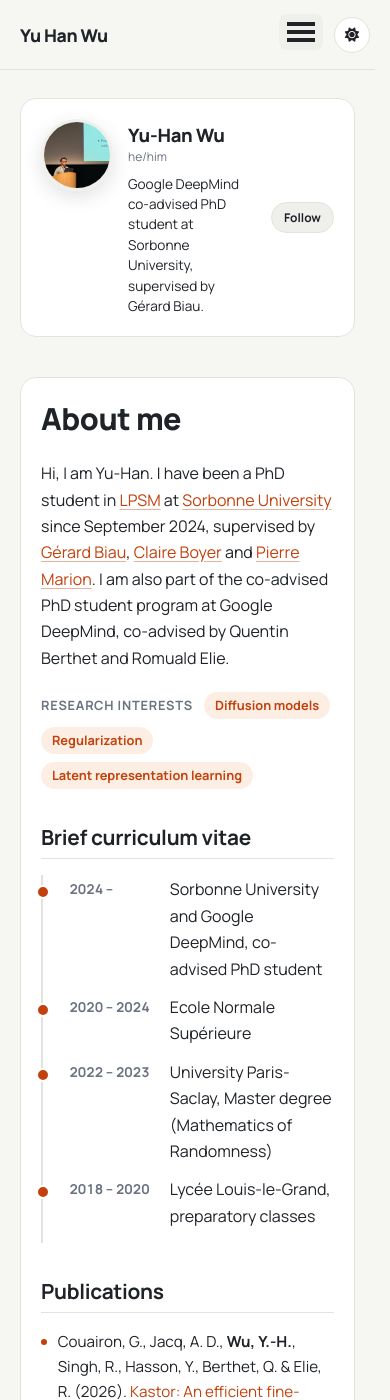
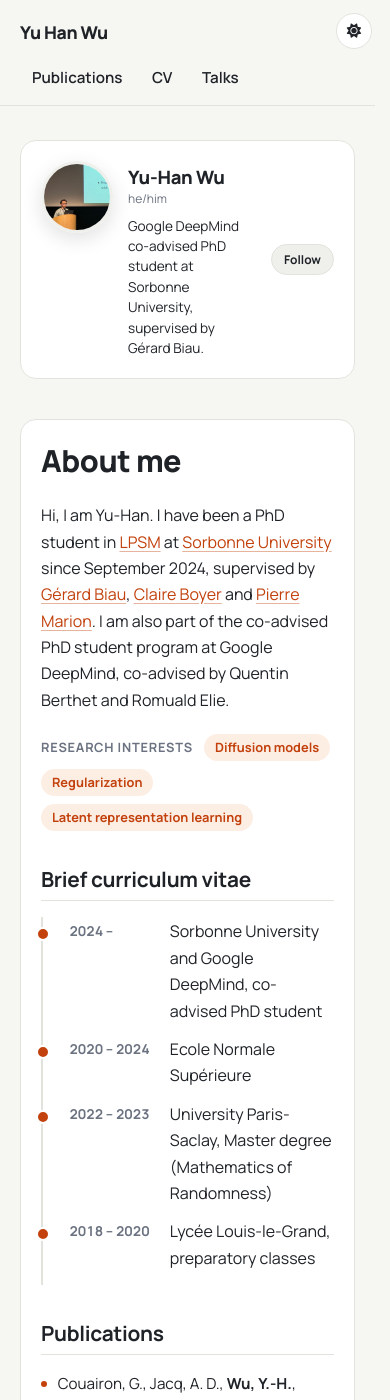
Before and after one commit to pojoowu/pojoowu.github.io, a Jekyll site: the page built from _pages/about.md, in a window 390 px wide and 1400 px high. Built offline with Jekyll 4.4.1, drawn with Linux system fonts in a browser that asks for light colours.

Commit message:
Make the fade actually run: reduced-motion, deferred bundle, CSS-only mobile nav
Instrumented the navigation with headless Chrome (pageswap/pagereveal events,
screencast frames) and found three reasons the page change still looked like
a hard cut or a flash:

- transitions.css disabled every view-transition animation under
  prefers-reduced-motion. macOS "Reduce motion" is on for this user, so every
  navigation was a hard cut. The transition is a pure opacity crossfade with
  no movement, so it is now kept under that preference.
- Chrome dropped the render-blocking <link rel="expect"> marker whenever the
  jQuery bundle was loaded as a synchronous external script ("Did not find
  element expected to be parsed"), so the first paint happened before the
  bundle ran on real network latency. Both scripts are now loaded with
  `defer` from head/custom.html; the marker is then honoured. (blocking=render
  on a deferred script is not honoured by Chrome 152, verified.)
- With the bundle deferred, the greedy-nav script would collapse the mobile
  menu after the first paint. Small screens now use a CSS-only two-row header
  (name and theme toggle, then the links), so no script changes layout.
- Icon fonts (Font Awesome solid/brands, Academicons) are preloaded; they were
  arriving one frame after the first paint and popping in mid-fade.

Co-Authored-By: Claude Fable 5.1 <noreply@anthropic.com>
Claude-Session: https://claude.ai/code/session_012LnNLbLyWvKJp2utV7ZEo9

```diff
--- a/_includes/head/custom.html
+++ b/_includes/head/custom.html
@@ -16,14 +16,20 @@
 </style>
 
 <!-- 3. Hold the first paint, and therefore the view-transition capture of the new
-        page, until #page-ready (placed after the scripts at the end of <body>) has
-        been parsed. Otherwise the browser paints as soon as the head stylesheets
-        arrive and the jQuery bundle rearranges the page in the middle of the fade.
-        The preloads start the bundle and the typeface download early so the hold
-        stays short and the first paint already uses the right font. -->
+        page, until #page-ready at the end of <body> has been parsed, so the whole
+        page is laid out before it is shown. Nothing that runs later may change
+        the layout: the scripts are deferred and must not move things (the
+        mobile header is CSS-only, the footer is CSS-only). A synchronous
+        external jQuery bundle makes Chrome drop this marker, so keep `defer`. -->
 <link rel="expect" href="#page-ready" blocking="render">
-<link rel="preload" href="{{ base_path }}/assets/js/main.min.js" as="script">
+<script defer src="{{ base_path }}/assets/js/main.min.js"></script>
+<script defer src="{{ base_path }}/assets/js/theme-toggle.js"></script>
 <link rel="preload" href="{{ base_path }}/assets/fonts/manrope-latin.woff2" as="font" type="font/woff2" crossorigin>
+<!-- Icon fonts too: otherwise the icons arrive one frame after the first paint
+     and pop in during the transition (Font Awesome uses font-display: block). -->
+<link rel="preload" href="{{ base_path }}/assets/webfonts/fa-solid-900.woff2" as="font" type="font/woff2" crossorigin>
+<link rel="preload" href="{{ base_path }}/assets/webfonts/fa-brands-400.woff2" as="font" type="font/woff2" crossorigin>
+<link rel="preload" href="{{ base_path }}/assets/fonts/academicons.woff" as="font" type="font/woff" crossorigin>
 
 <!-- Transition styling (the early theme script lives in head.html, before main.css) -->
 <link rel="stylesheet" href="{{ '/assets/css/transitions.css' | relative_url }}">
--- a/_includes/scripts.html
+++ b/_includes/scripts.html
@@ -1,4 +1,5 @@
-<script src="{{ base_path }}/assets/js/main.min.js"></script>
-<script src="{{ base_path }}/assets/js/theme-toggle.js" defer></script>
+<!-- main.min.js and theme-toggle.js are loaded with `defer` from head/custom.html.
+     A synchronous external script here made Chrome ignore the render-blocking
+     <link rel="expect"> marker, so the first paint happened before the bundle ran. -->
 
 {% include analytics.html %}
--- a/_sass/layout/_skin.scss
+++ b/_sass/layout/_skin.scss
@@ -142,6 +142,70 @@ a {
 .navicon:before,
 .navicon:after {
   background: var(--global-text-color);
+}
+
+/* Small screens: name and theme toggle on the first row, the links on a second
+   row. Pure CSS, so the header is final at first paint (the greedy-nav script
+   used to move links into a hamburger after load, which showed up as a jump
+   in the middle of the page transition). */
+@media screen and (max-width: 599px) {
+  .masthead {
+    height: auto;
+  }
+
+  .masthead__inner-wrap {
+    position: relative;
+    display: block;
+    padding: 0.9em 1.25em 0.6em;
+  }
+
+  .theme-toggle {
+    position: absolute;
+    top: 0.9em;
+    right: 1.25em;
+    margin: 0;
+  }
+
+  .greedy-nav {
+    min-width: 0;
+
+    .visible-links {
+      display: flex;
+      flex-wrap: wrap;
+      align-items: center;
+      row-gap: 0.35em;
+
+      li {
+        display: block;
+      }
+
+      li:first-child {
+        flex: 0 0 100%;
+        margin-bottom: 0.35em;
+        padding-right: 3em;
+      }
+
+      li:first-child a {
+        line-height: 2.25rem;
+        padding-top: 0;
+        padding-bottom: 0;
+      }
+    }
+
+    a {
+      margin: 0 0.35rem 0 0;
+      padding: 0.35rem 0.75rem;
+    }
+
+    button,
+    .hidden-links {
+      display: none !important;
+    }
+  }
+
+  body {
+    padding-top: 112px;
+  }
 }
 
 .theme-toggle {
--- a/assets/css/transitions.css
+++ b/assets/css/transitions.css
@@ -47,11 +47,7 @@ html:not(.theme-switch) .masthead {
   animation: none;
 }
 
-/* 6. Accessibility */
-@media (prefers-reduced-motion: reduce) {
-  ::view-transition-group(*),
-  ::view-transition-old(*),
-  ::view-transition-new(*) {
-    animation: none !important;
-  }
-}
+/* 6. Reduced motion. The transition above is a pure opacity crossfade with no
+      movement, which is compatible with the reduced-motion preference, so it
+      is kept. (An earlier version disabled every animation here; with macOS
+      "Reduce motion" on, that turned every navigation into a hard cut.) */
```
